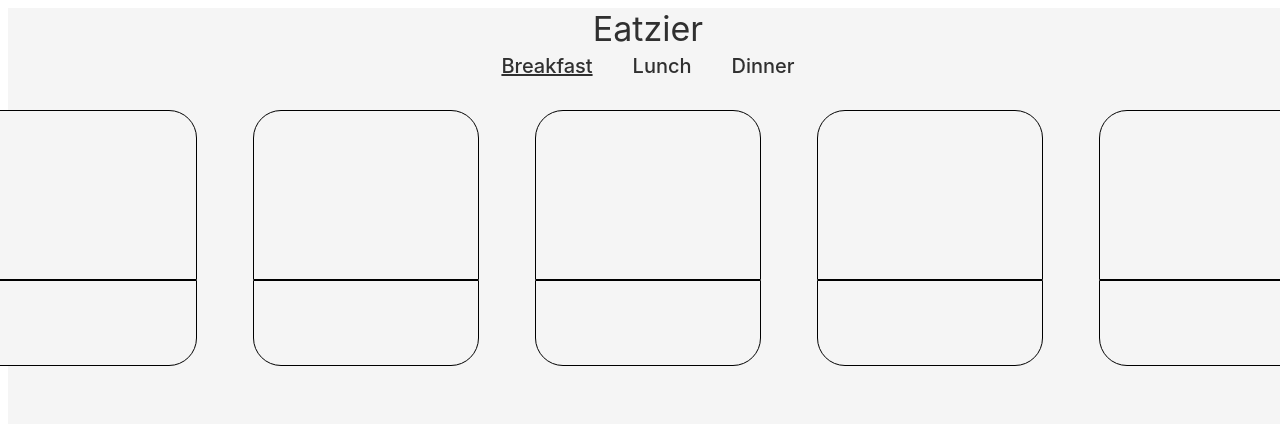
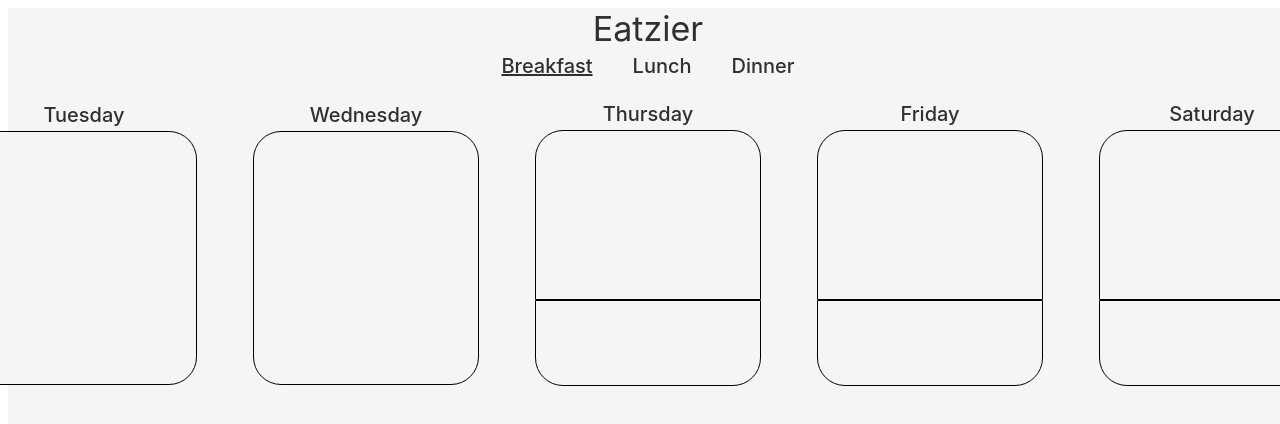
Before and after one commit to landonbconnell/eatzee, a React (Create React App) app in the folder client/: page / in a window 1280 px wide. Shown: the top 424 px of the page. Built offline with nearby package versions, Linux system fonts and the light colour scheme.

Commit message:
added support for different views of mealday based on an edit flag

```diff
--- /dev/null
+++ b/client/src/components/HomePage/MealDayEdit.tsx
@@ -0,0 +1,32 @@
+import { Box, Stack, Typography } from '@mui/material';
+import * as React from 'react';
+import { Day } from 'redux/reducers/mealsSlice';
+
+interface MealDayEditProps {
+  day: Day;
+}
+
+const MealDayEdit = ({ day }: MealDayEditProps) => {
+  return (
+    <Stack direction='column' alignItems='center' justifyContent='center'>
+      <Typography
+        variant='h6'
+        sx={{ color: 'primary.contrastText', marginTop: '1rem' }}
+      >
+        {day.weekday}
+      </Typography>
+      <Box
+        sx={{
+          width: '14rem',
+          height: '15.75rem',
+          borderRadius: '1.75rem',
+          border: '1px solid',
+          margin: '0rem 1.75rem 1.75rem 1.75rem',
+          backgroundColor: 'primary.light',
+        }}
+      />
+    </Stack>
+  );
+};
+
+export default MealDayEdit;
--- a/client/src/components/HomePage/MealDay.tsx
+++ b/client/src/components/HomePage/MealDayView.tsx
@@ -1,29 +1,35 @@
 import * as React from 'react';
 import { Day } from 'redux/reducers/mealsSlice';
-import { Box, Stack } from '@mui/material';
+import { Box, Stack, Typography } from '@mui/material';
 
-interface MealDayProps {
+interface MealDayViewProps {
   day: Day;
 }
 
-const MealDay = ({ day }: MealDayProps) => {
+const MealDayView = ({ day }: MealDayViewProps) => {
   return (
     <Stack direction='column' alignItems='center' justifyContent='center'>
+      <Typography
+        variant='h6'
+        sx={{ color: 'primary.contrastText', marginTop: '1rem' }}
+      >
+        {day.weekday}
+      </Typography>
       <Box
         sx={{
-          width: '14rem', // 20 rem
-          height: '10.5rem', // 15 rem
+          width: '14rem',
+          height: '10.5rem',
           borderTopLeftRadius: '1.75rem',
           borderTopRightRadius: '1.75rem',
           border: '1px solid',
-          margin: '1.75rem 1.75rem 0 1.75rem',
+          margin: '0rem 1.75rem 0 1.75rem',
           backgroundColor: 'primary.light',
         }}
       />
       <Box
         sx={{
-          width: '14rem', // 20 rem
-          height: '5.25rem', // 15 rem
+          width: '14rem',
+          height: '5.25rem',
           borderBottomLeftRadius: '1.75rem',
           borderBottomRightRadius: '1.75rem',
           border: '1px solid',
@@ -35,4 +41,4 @@
   );
 };
 
-export default MealDay;
+export default MealDayView;
--- a/client/src/components/HomePage/MealWeek.tsx
+++ b/client/src/components/HomePage/MealWeek.tsx
@@ -1,5 +1,6 @@
 import * as React from 'react';
-import MealDay from './MealDay';
+import MealDayView from './MealDayView';
+import MealDayEdit from './MealDayEdit';
 import { useSelector } from 'react-redux';
 import { Stack } from '@mui/material';
 import { daysSelector } from 'redux/selectors/daysSelector';
@@ -17,9 +18,13 @@
       // }}
     >
       <Stack direction='row' justifyContent='space-evenly' alignItems='center'>
-        {days.map((day, index) => (
-          <MealDay key={index} day={day} />
-        ))}
+        {days.map((day, index) =>
+          day.edit ? (
+            <MealDayEdit key={index} day={day} />
+          ) : (
+            <MealDayView key={index} day={day} />
+          )
+        )}
       </Stack>
     </Stack>
   );
--- a/client/src/redux/reducers/mealsSlice.ts
+++ b/client/src/redux/reducers/mealsSlice.ts
@@ -1,8 +1,9 @@
-import { createSlice } from "@reduxjs/toolkit";
-import type { PayloadAction } from "@reduxjs/toolkit";
+import { createSlice } from '@reduxjs/toolkit';
+import type { PayloadAction } from '@reduxjs/toolkit';
 
 export interface Day {
   weekday: string;
+  edit: boolean;
 }
 
 export enum Meals {
@@ -28,25 +29,32 @@
 
 const defaultWeekdays: Day[] = [
   {
-    weekday: "Monday",
+    weekday: 'Monday',
+    edit: true,
   },
   {
-    weekday: "Tuesday",
+    weekday: 'Tuesday',
+    edit: true,
   },
   {
-    weekday: "Wednesday",
+    weekday: 'Wednesday',
+    edit: true,
   },
   {
-    weekday: "Thursday",
+    weekday: 'Thursday',
+    edit: false,
   },
   {
-    weekday: "Friday",
+    weekday: 'Friday',
+    edit: false,
   },
   {
-    weekday: "Saturday",
+    weekday: 'Saturday',
+    edit: false,
   },
   {
-    weekday: "Sunday",
+    weekday: 'Sunday',
+    edit: false,
   },
 ];
 
@@ -66,7 +74,7 @@
 };
 
 export const mealsSlice = createSlice({
-  name: "meals",
+  name: 'meals',
   initialState,
   reducers: {
     changeMeal: (state, action: PayloadAction<Meals>) => {
```
